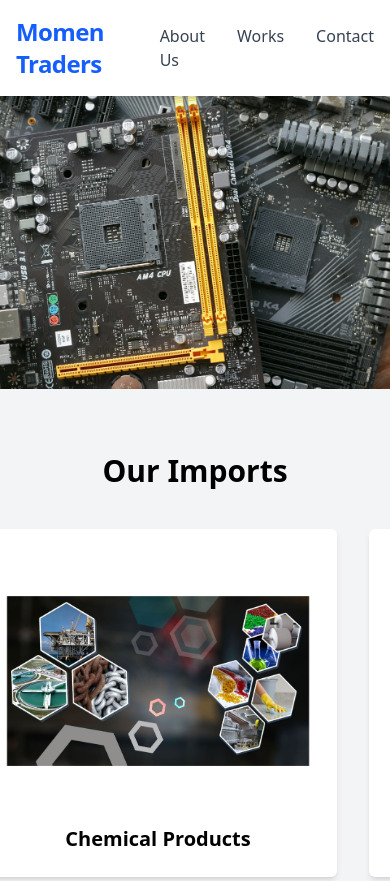
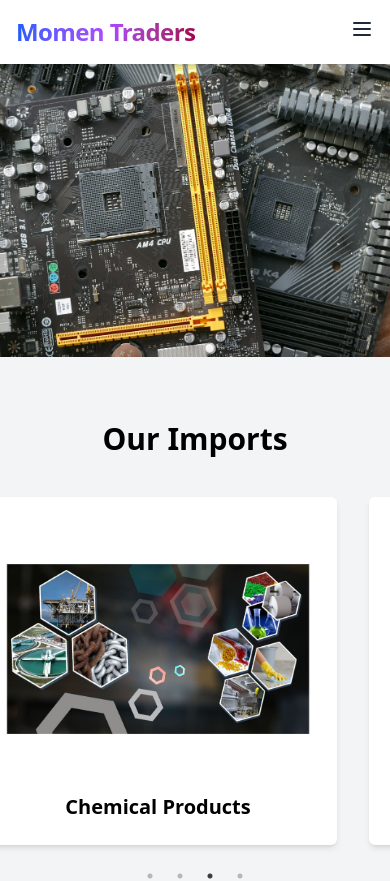
Before and after one commit to Imran-2020331101/Momen_Traders_portfolio, a React (Vite) app: page / in a window 390 px wide. Shown: the top 881 px of the page. Built offline with nearby package versions, Linux system fonts and the light colour scheme.

Commit message:
updated nav

```diff
--- a/src/components/Navbar.jsx
+++ b/src/components/Navbar.jsx
@@ -1,36 +1,98 @@
-import React from 'react';
+import React, { useState } from "react";
 
 function Navbar() {
+  const [isOpen, setIsOpen] = useState(false);
+
+  const menuItems = [
+    { label: "About Us", href: "#about" },
+    { label: "Works", href: "#works" },
+    { label: "Contact", href: "#contact" },
+  ];
+
   return (
     <nav className="py-4 shadow-md bg-white sticky top-0 z-50">
-      <div className="container mx-auto px-4 flex justify-between items-center">
-        <h1 className="text-2xl font-extrabold text-blue-600 tracking-tight">Momen Traders</h1>
-        <ul className="flex space-x-8 text-gray-700 font-medium">
-          <li>
+      <div className="container mx-auto px-4 flex justify-between items-center relative">
+        <h1 className="text-2xl md:text-3xl font-extrabold bg-gradient-to-r from-blue-600 via-purple-500 to-pink-800 bg-clip-text text-transparent animate-text-glow tracking-tight">
+          Momen Traders
+        </h1>
+
+        {/* Desktop Menu */}
+        <ul className="hidden md:flex space-x-8 text-gray-700 font-medium">
+          {menuItems.map((item) => (
+            <li key={item.href}>
               <a
-              href="#about"
-              className="hover:text-blue-500 transition-colors duration-200"
+                href={item.href}
+                className="relative text-gray-800 hover:text-blue-600 transition duration-300
+                  before:content-[''] before:absolute before:-bottom-1 before:left-0
+                  before:w-0 before:h-[2px] before:bg-blue-600 before:transition-all
+                  before:duration-300 hover:before:w-full"
               >
-              About Us
+                {item.label}
               </a>
             </li>
-          <li>
+          ))}
+        </ul>
+
+        {/* Mobile Toggle Button */}
+        <div className="md:hidden relative z-50">
+          <button
+            onClick={() => setIsOpen(!isOpen)}
+            className="text-gray-800 focus:outline-none"
+          >
+            {isOpen ? (
+              <svg
+                className="w-6 h-6"
+                fill="none"
+                stroke="currentColor"
+                viewBox="0 0 24 24"
+              >
+                <path
+                  strokeLinecap="round"
+                  strokeLinejoin="round"
+                  strokeWidth={2}
+                  d="M6 18L18 6M6 6l12 12"
+                />
+              </svg>
+            ) : (
+              <svg
+                className="w-6 h-6"
+                fill="none"
+                stroke="currentColor"
+                viewBox="0 0 24 24"
+              >
+                <path
+                  strokeLinecap="round"
+                  strokeLinejoin="round"
+                  strokeWidth={2}
+                  d="M4 6h16M4 12h16M4 18h16"
+                />
+              </svg>
+            )}
+          </button>
+
+          {/* Dropdown Menu */}
+          <div
+            className={`absolute right-0 mt-2 w-40 bg-white rounded-md shadow-lg transition-all duration-300 ease-in-out origin-top-right ${
+              isOpen
+                ? "opacity-100 scale-100"
+                : "opacity-0 scale-95 pointer-events-none"
+            }`}
+          >
+            <ul className="py-2 text-gray-700 font-medium">
+              {menuItems.map((item) => (
+                <li key={item.href}>
                   <a
-              href="#works"
-              className="hover:text-blue-500 transition-colors duration-200"
+                    href={item.href}
+                    onClick={() => setIsOpen(false)}
+                    className="block px-4 py-2 hover:bg-blue-50 hover:text-blue-600 transition-colors duration-200"
                   >
-              Works
+                    {item.label}
                   </a>
                 </li>
-          <li>
-            <a
-              href="#contact"
-              className="hover:text-blue-500 transition-colors duration-200"
-            >
-              Contact
-            </a>
-          </li>
+              ))}
             </ul>
+          </div>
+        </div>
       </div>
     </nav>
   );
```
Lines whose indentation alone changed are shown as unchanged.
